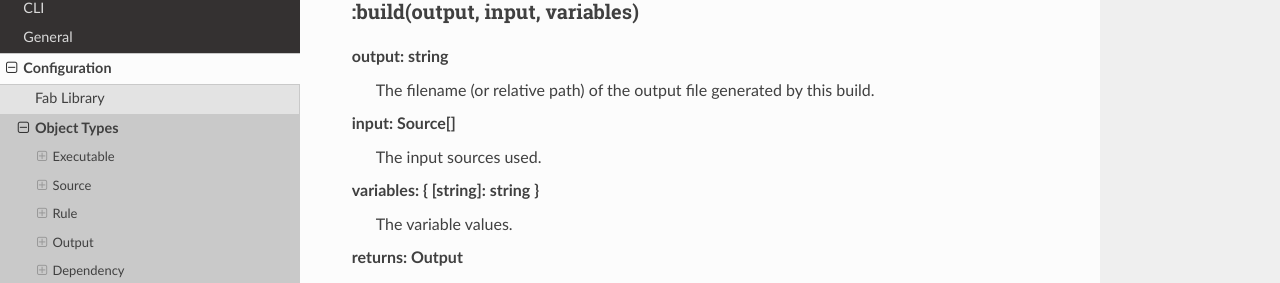
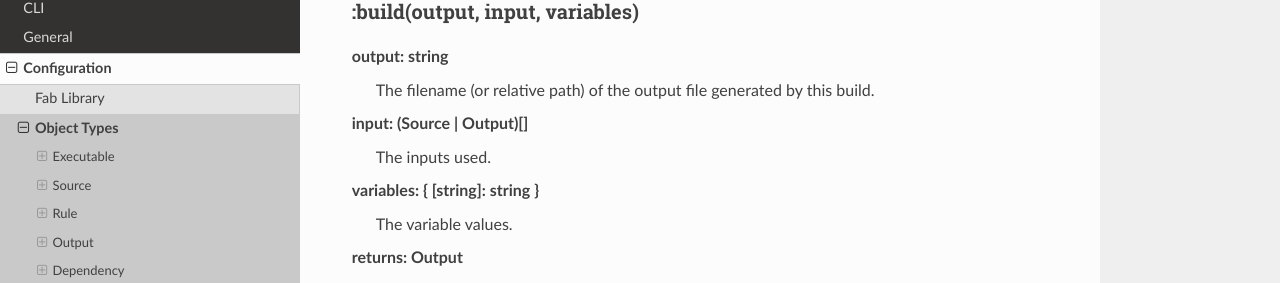
Before and after one commit to elysium-os/fabricate, a Sphinx documentation site: the page built from docs/config/object-types.rst, in a window 1280 px wide and 900 px high, scrolled down 1208 px. Shown: the part 144-427 px from the top of the window. Built offline with Sphinx 7.4.7 and the Read the Docs theme 3.1.0, drawn with Linux system fonts in a browser that asks for light colours.

Commit message:
docs: update annotations for rule:build to accept outputs as input

```diff
--- a/docs/config/object-types.rst
+++ b/docs/config/object-types.rst
@@ -58,8 +58,8 @@ Unique name of the rule.
 --------------------------------
 output: string
     The filename (or relative path) of the output file generated by this build.
-input: Source[]
-    The input sources used.
+input: (Source | Output)[]
+    The inputs used.
 variables: { [string]: string }
     The variable values.
 returns: Output
```
Also changed, not shown: 1 other file.
